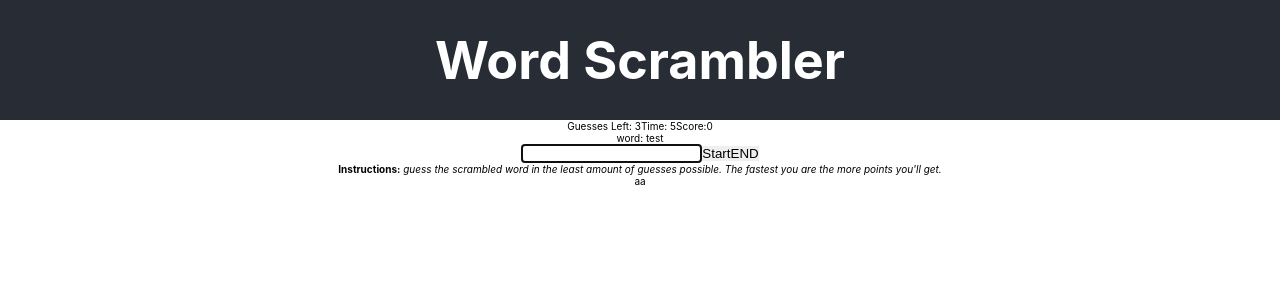
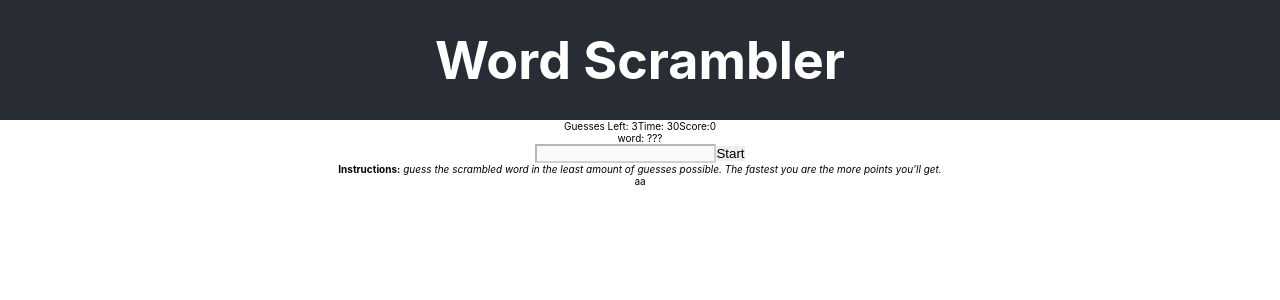
Before and after one commit to hugCarvalho/wordScrambler, a React (Create React App) app: page / in a window 1280 px wide. Shown: the top 300 px of the page. Built offline with nearby package versions, Linux system fonts and the light colour scheme.

Commit message:
Added basic game logic

```diff
--- a/src/App.js
+++ b/src/App.js
@@ -1,8 +1,9 @@
 import { useEffect, useState } from "react";
 import "./App.css";
 
+//TODO: delay appearance of scrambled word -first scramble then show
 //make options obj
-const initCountdown = 5;
+const initCountdown = 30;
 const initGuessesLeft = 3;
 //const initArr = ["dog", "bear", "horse", "python"];
 const initArr = ["dog"];
@@ -14,55 +15,97 @@ function App() {
   const [score, setScore] = useState(0);
   const [guessesLeft, setGuessesLeft] = useState(initGuessesLeft);
   const [array, setArray] = useState(initArr);
+  const [scrambledWord, setScrambledWord] = useState("test");
+  const [word, setWord] = useState("");
+
   const [guess, setGuess] = useState(null);
-  const [scrambledWord, setScrambledWord] = useState("test");
+  const [correctWord, setCorrectWord] = useState(null);
 
   //FUNCTIONS
   //Break function into other fns later
-  const startGame = e => {
-    setGuess(e.target.elements["input-text"].value);
-    console.log(e.target.elements["input-text"].value);
+  const onSubmitHandler = e => {
+    //console.log(e.target.elements["input-text"].value);
     e.preventDefault();
     if (gameStatus === "idle") {
+      setGameStatus("setup");
+    } else if (gameStatus === "setup") {
       setGameStatus("playing");
+    } else if (gameStatus === "playing") {
+      setGuess(e.target.elements["input-text"].value);
     } else if (gameStatus === "ended") {
-      setCountdown(5);
-      setScore(0);
-      setGameStatus("playing");
+      setGameStatus("setup");
     } else {
-      console.log(scrambledWord === guess);
+      //console.log(scrambledWord === guess);
     }
   };
+
+  //RESET
+  useEffect(() => {
+    if (gameStatus === "setup") {
+      setGuessesLeft(initGuessesLeft);
+      setCountdown(initCountdown);
+      setScore(0);
+      setWord("");
+    }
+    return () => {
+      //cleanup
+    };
+  }, [gameStatus]);
+
   //GAME ENDS 💥
   //GAME ENDS IF GUESSES LEFT ARE 0
   useEffect(() => {
     if (guessesLeft === 0) {
       setGameStatus("ended");
+      console.log("GAME ENDED, 0 GUESSES LEFT: ", guessesLeft);
     }
   }, [guessesLeft]);
-  //GAME ENDS IF COUNTDOWN GETS TO 0
+  //GAME ENDS IF COUNTDOWN GETS TO 0 💥
   useEffect(() => {
     if (countdown < 1) {
+      setGameStatus("ended");
+      console.log("TIME IS UP!!!", countdown);
+    }
+    return () => {
+      //cleanup
+    };
+  }, [countdown]);
+
+  useEffect(() => {
+    if (gameStatus === "ended") {
+      console.log(gameStatus);
+      console.log(`Game over, you ${guessesLeft > 0 && countdown > 0 ? "WON" : "LOST"}`);
+    }
+  }, [gameStatus, guessesLeft, countdown]);
+
+  //GUESSES ⁉️
+  useEffect(() => {
+    if (guess && guess !== correctWord) {
+      setGuessesLeft(state => state - 1);
+    }
+    if (correctWord && guess === correctWord) {
+      console.log("Correct Word", correctWord, "guess", guess);
+      setScore(100);
       setGameStatus("ended");
     }
 
     return () => {
-      //cleanup
+      //console.log("CLEAN EFFECT");
     };
-  }, [countdown]);
-  //END 💥
+  }, [guess, correctWord]);
 
   //GENERATE RANDOM NUMBER AND WORD 🧣
   useEffect(() => {
     function scramble(arrayName) {
       const randomNum = Math.floor(Math.random() * arrayName.length);
-      console.log(randomNum);
+      //console.log(randomNum);
       const num = Math.floor(Math.random() * 2);
-      console.log("NUM", num);
+      //console.log("NUM", num);
       //if (button.textContent !== "Check") {
-      let randomWord = arrayName[randomNum];
+      let randomOriginalWord = arrayName[randomNum];
+      setCorrectWord(randomOriginalWord);
       //Will scramble the word differently each time
-      let scrambledWord = randomWord
+      let scrambledWord = randomOriginalWord
         .toLowerCase()
         .split("")
         .sort((a, b) => {
@@ -79,12 +122,13 @@ function App() {
         .join("");
 
       //IF SCRAMBLED WORD === RANDOMWORD RUN SCRAMBLE FUNCTION AGAIN TO GET A VALID SCRAMBLED WORD
-      if (scrambledWord === randomWord) {
+      if (scrambledWord === randomOriginalWord) {
         console.log("RUN THE FUCNTION AGAIN");
         //return scramble(arrayName);
       }
-      console.log("scrambledWord, randomword :", scrambledWord, randomWord);
+      //console.log("scrambledWord, randomword :", scrambledWord, randomWord);
       setScrambledWord(scrambledWord);
+      setGameStatus("playing");
       //}
     }
     if (gameStatus === "setup") {
@@ -95,7 +139,7 @@ function App() {
     };
   }, [gameStatus, array]);
 
-  //TIMER
+  //TIMER ⏲️
   useEffect(() => {
     //console.log("gameStatus dependency");
     let timer = null;
@@ -136,16 +180,18 @@ function App() {
         </div>
         <div></div>
 
-        <div>word: {scrambledWord}</div>
+        <div>word: {gameStatus !== "idle" ? scrambledWord : "???"}</div>
         <div className="input">
-          <form onSubmit={e => startGame(e)}>
+          <form onSubmit={e => onSubmitHandler(e)}>
             <input
               className=""
               type="text"
               id="input-text"
-              autoFocus
-              //disabled={gameStatus !== "playing"}
+              autoFocus={gameStatus === "playing"}
+              disabled={gameStatus !== "playing"}
               autoComplete="off"
+              //value={word}
+              //onChange={e => setWord(e.target.value)}
             />
             <button type="submit">
               {gameStatus === "idle"
@@ -154,9 +200,9 @@ function App() {
                 ? "Guess"
                 : "Restart"}
             </button>
-            <button type="submit" onClick={() => setGameStatus("ended")}>
+            {/* <button type="submit" onClick={() => setGameStatus("ended")}>
               END
-            </button>
+            </button> */}
           </form>
         </div>
 
```
Also changed, not shown: 1 other file (tests, documents, lock files or other folders).
